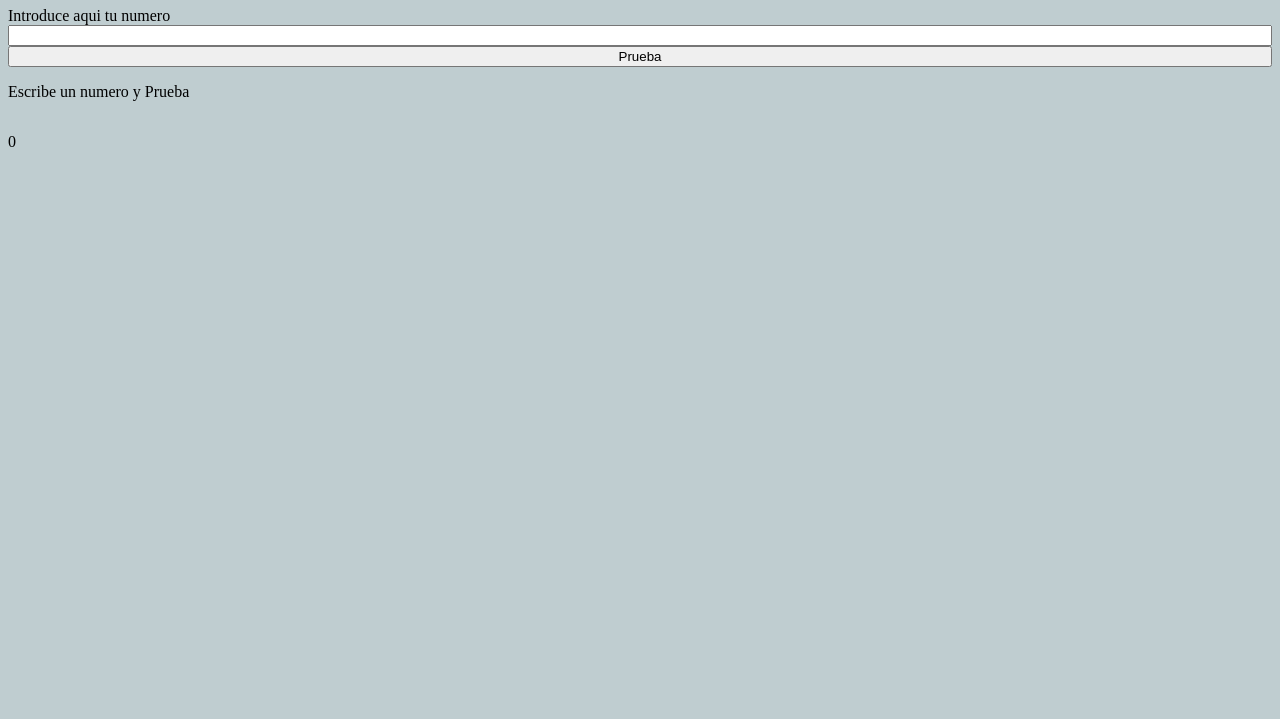
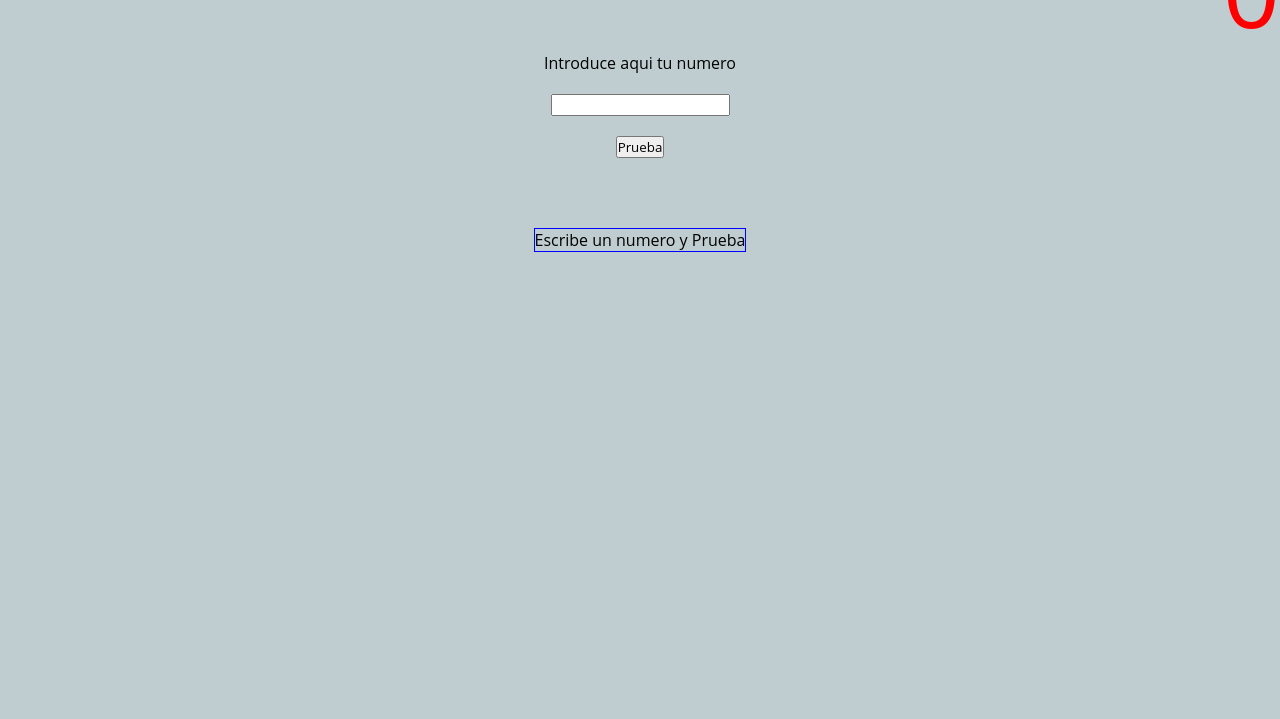
Before and after one commit to Adalab/m2-evaluacion-intermedia-laudmazzaferro, a plain HTML site: page index.html in a window 1280 px wide. Shown: the part 81-800 px from the top of the page. Drawn offline with Linux system fonts and the light colour scheme.

Commit message:
final commit

```diff
--- a/index.html
+++ b/index.html
@@ -4,6 +4,7 @@
     <meta charset="UTF-8">
     <meta name="viewport" content="width=device-width, initial-scale=1.0">
     <meta http-equiv="X-UA-Compatible" content="ie=edge">
+    <link href="https://fonts.googleapis.com/css?family=Merriweather|Montserrat|Open+Sans&display=swap">
     <title>Evaluacion Intermedia Modulo 2</title>
     <link rel="stylesheet" href="style.css">
 </head>
@@ -13,7 +14,7 @@
     <input class="field__fill-number" type="text" value="" name="number" id="number" required>
     <button class="btn">Prueba</button>
     <p class="text">Escribe un numero y Prueba</p>
-    <p class="winner">0</p>
+    <p class="lost">0</p>
     <script src="main.js"></script>
 </body>
 </html>
--- a/main.js
+++ b/main.js
@@ -2,39 +2,40 @@
 const number= document.querySelector('.field__fill-number');
 const btn= document.querySelector('.btn');
 const text= document.querySelector('.text');
-const winner=document.querySelector('.winner');
+const lost=document.querySelector('.lost');
 let cont =0;
 
 //generar un número aleatorio con la ayuda de Math.random y Math.ceil, y mostrarlo por la consola
 function getRandomNumber(max) {
     return Math.ceil(Math.random() * max);
 }
-
-
-function clickbtn (){
-
 // Anda, chacho, píntame en la consola un número random hasta 100;
 const myRandomNumber = getRandomNumber(10);
 console.log(`Mi número aleatorio es ${myRandomNumber}`);
 
+
+function clickbtn (){
 // al pulsar el botón de "prueba", acceder al contenido del input y mostrarlo en la consola
 const numberValue= parseInt(number.value);
 console.log(numberValue);
 
 //comparar el número que el usuario ha escrito en el input con el número aleatorio, y pintar el feedback correspondiente en la pantalla ("demasiado alto", "demasiado bajo", "¡HAS GANADO, CAMPEONA!")
+//actualizar el contador de intentos cada vez que el usuario pruebe
 
 if (myRandomNumber === numberValue) {
 text.innerHTML='¡HAS GANADO, CAMPEONA!';
-cont=cont +1;
-winner.innerHTML=cont;
 console.log(cont);
 }else if(myRandomNumber > numberValue) {
 text.innerHTML='Demasiado bajo';
+cont=cont +1;
+lost.innerHTML=cont;
+console.log(cont);
 }else if(myRandomNumber < numberValue) {
 text.innerHTML='Demasiado alto';
+cont=cont +1;
+lost.innerHTML=cont;
+console.log(cont);
 }
-//actualizar el contador de intentos cada vez que el usuario pruebe
-
 }
 
   btn.addEventListener('click',clickbtn);
--- a/style.css
+++ b/style.css
@@ -1,5 +1,39 @@
+*{
+    margin: 0px;
+    padding: 0px;
+    font-family: 'open sans', sans-serif;;
+
+}
 .body{
     display: flex;
     flex-direction: column;
+    align-items: center;
     background: #bfcdd0;
+    position: relative;
+    margin-top: 20px;
 }
+.tittle{
+    margin-bottom: 70px;
+}
+.fill_number{
+    margin-bottom: 20px;
+}
+.field__fill-number{
+    margin-bottom: 20px;
+}
+.btn{
+    margin-bottom: 70px;
+}
+.lost{
+    position: absolute;
+    right: 0px;
+    top: 0px;
+    color: red;
+    font-size: 100px;
+    line-height: 100%;
+}
+.text{
+    border: solid blue 1px;
+    width:
+    text-align: center;
+}
```
